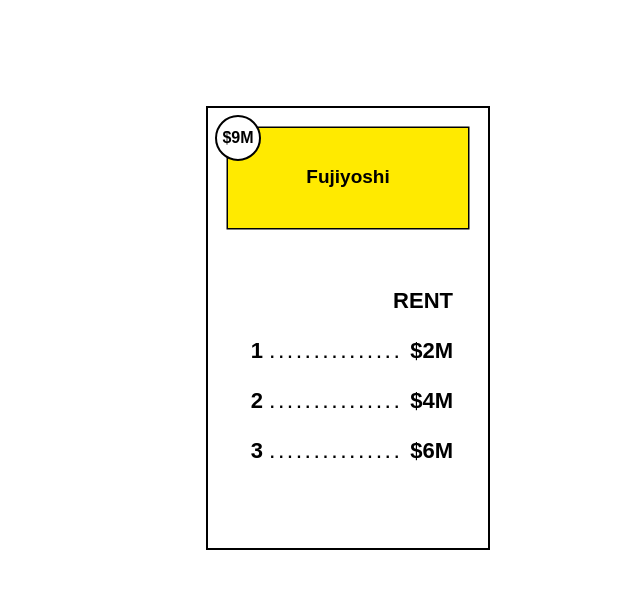
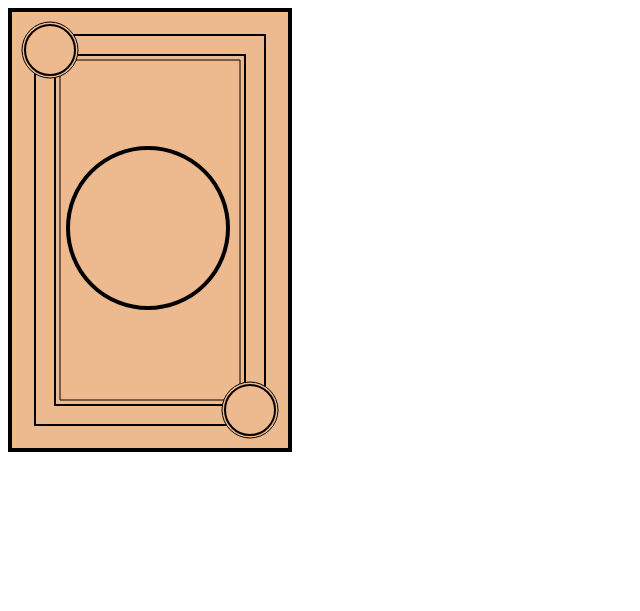
Before and after one commit to ericslee/mdo, a website: page public/drawing.html in a window 1280 px wide. Shown: the whole page, without its empty margins (0-640 px from the left). Drawn offline with Linux system fonts and the light colour scheme.

Commit message:
LOTS of refactoring and more money drawing

```diff
--- a/public/drawing.html
+++ b/public/drawing.html
@@ -7,7 +7,7 @@
 </head>
 
 <body>
-	<canvas id="testu" width="800" height="600"></canvas>
+	<canvas id="testu" width="284" height="444"></canvas>
 </body>
 
 </html>
--- a/public/drawing.js
+++ b/public/drawing.js
@@ -3,35 +3,56 @@
 
 var init = function() {
 
+	// top-left corner of card
+	var x = 2;
+	var y = 2;
+	var width = 280;
+	var height = 440;
+
+	var canvas = document.getElementById("testu");
+	var context = canvas.getContext("2d");
+
+	var drawCenteredBorder = function(padding, lineWidth, strokeStyle) {
+		context.beginPath();
+		context.rect(x + padding, y + padding, width - padding * 2, height - padding * 2);
+		context.strokeStyle = strokeStyle || "#000000";
+		context.lineWidth = (lineWidth >= 0) ? lineWidth : 1;
+		context.stroke();
+	};
+
+	var drawCircle = function (cX, cY, radius, lineWidth, fillStyle, strokeStyle) {
+		context.beginPath();
+	    context.arc(cX, cY, radius, 0, 2 * Math.PI, false);
+	    if (fillStyle !== null) {
+	    	context.fillStyle = fillStyle;
+	    	context.fill();
+		}
+		if (strokeStyle !== null && lineWidth > 0) {
+		    context.lineWidth = lineWidth;
+		    context.strokeStyle = strokeStyle;
+		    context.stroke();
+		}
+	};
+
+	var drawRectangle = function (topLeftX, topLeftY, rectWidth, rectHeight, lineWidth, fillStyle, strokeStyle) {
+		context.beginPath();
+		context.rect(topLeftX, topLeftY, rectWidth, rectHeight);
+		context.fillStyle = fillStyle || "#FFFFFF";
+		context.fill();
+		context.strokeStyle = strokeStyle || "#000000";
+		context.lineWidth = (lineWidth >= 0) ? lineWidth : 1;
+		context.stroke();
+	};
+
 	var drawPropertyCard = function() {
-		var canvas = document.getElementById("testu");
-		var context = canvas.getContext("2d");
-
-		// top-left corner of card
-		var x = 200;
-		var y = 100;
-		var width = 280;
-		var height = 440;
 
 		// Card base (white background)
-		context.beginPath();
-		context.rect(x, y, width, height);
-		context.strokeStyle = "#000000";
-		context.lineWidth = 4;
-		context.stroke();
-		context.fillStyle = "#FFFFFF";
-		context.fill();
+		drawRectangle(x, y, width, height, 4, "#FFFFFF", "#000000");
 
 		// Top bar color
 		var topBarWidth = 240;
 		var topBarHeight = 100;
-		context.beginPath();
-		context.rect(x + 20, y + 20, topBarWidth, topBarHeight);
-		context.strokeStyle = "#000000";
-		context.lineWidth = 3;
-		context.stroke();
-		context.fillStyle = "#FFEA00";
-		context.fill();
+		drawRectangle(x + 20, y + 20, topBarWidth, topBarHeight, 3, "#FFEA00", "#000000");
 
 		// Top bar text
 		// TODO: test linebreak w/ 38 Miley Luxury Resort and Spa
@@ -47,13 +68,7 @@ var init = function() {
 		var cX = x + 30;
 		var cY = y + 30;
 		var r = 22;
-		context.beginPath();
-	    context.arc(cX, cY, r, 0, 2 * Math.PI, false);
-	    context.fillStyle = "#FFFFFF";
-	    context.fill();
-	    context.lineWidth = 2;
-	    context.strokeStyle = "#000000";
-	    context.stroke();
+	    drawCircle(cX, cY, r, 2, "#FFFFFF", "#000000");
 
 	    // Monetary value (in top-left circle)
 	    var moneyValue = 9;
@@ -102,7 +117,29 @@ var init = function() {
 	    }
 	};
 
-	drawPropertyCard();
+	var drawMoneyCard = function() {
+		var bgColor = "#EDB98E";
+		// Card base (colored background)
+		drawRectangle(x, y, width, height, 4, bgColor, "#000000");
+
+		// Borders
+		drawCenteredBorder(25, 2, "#000000");
+		drawCenteredBorder(45, 2, "#000000");
+		drawCenteredBorder(50, 1, "#000000");
+
+		// Small circles for monetary value
+		drawCircle(x + 40, y + 40, 28, 1, bgColor, "#000000");
+		drawCircle(x + 40, y + 40, 25, 2, bgColor, "#000000");
+		drawCircle(x + width - 40, y + height - 40, 28, 1, bgColor, "#000000");
+		drawCircle(x + width - 40, y + height - 40, 25, 2, bgColor, "#000000");
+
+		// Circle at center
+		drawCircle(width / 2, height / 2, 80, 4, bgColor, "#000000");
+
+	};
+
+	// drawPropertyCard();
+	drawMoneyCard();
 };
 
 window.addEventListener("load", init, false);
```
